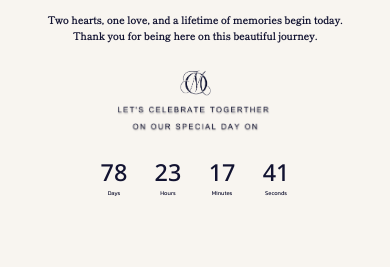
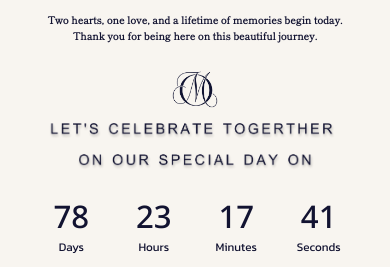
Before and after one commit to Thittawin-Khongna/Oat-and-Mam, a plain HTML site: page index.html in a window 390 px wide. Shown: the part 755-1022 px from the top of the page. Before the commit the page ends 958 px from the top, so only its background shows below. Drawn offline with nearby package versions, Linux system fonts and the light colour scheme.

Commit message:
edit2_1608

```diff
--- a/index.html
+++ b/index.html
@@ -48,6 +48,7 @@
     <div class="text_4">
         <img src="images/text_above_time.png" alt="" class="text_above_time">
     </div>
+    <div class="countdown-container">
         <div id="countdown">
                 <div class="time-block">
                     <span id="days">00</span>
@@ -67,6 +68,7 @@
                 </div>
             </div>
         </div>
+    </div>
 
     <script src="script.js"></script>
 </body>
--- a/styles.css
+++ b/styles.css
@@ -113,6 +113,12 @@ body {
   width: 40vw;
 }
 
+.countdown-container{
+    display: flex;
+    flex-direction: column; /* จัดให้อยู่ในคอลัมน์เดียวกัน */
+    align-items: center; /* จัดให้อยู่ตรงกลางในแนวนอน */
+}
+
 .countdown {
     margin-bottom: 1.5vw; /* แปลงจาก 3% */
     clear: both; /* เพิ่ม clear: both; */
@@ -169,6 +175,24 @@ body {
     font-size: 1.5vw;
     margin-top: -4vw;
   }
+  .Logo{
+    width: 15vw;
+  }
+  .text_above_time {
+    width: 75vw;
+  }
+  /* เพิ่มขนาด countdown */
+  #countdown {
+    gap: 5vw;
+    margin-top: 4vw;
+  }
+  .time-block span {
+    font-size: 10vw;
+    padding: 2.5vw;
+  }
+  .time-block p {
+    font-size: 2.5vw;
+  }
 }
 
 @media (max-width: 480px) {
@@ -191,5 +215,22 @@ body {
     font-size: 1.3vw;
     margin-top: -4vw;
   }
-
+  .Logo{
+    width: 15vw;
   }
+  .text_above_time {
+    width: 75vw;
+  }
+  /* เพิ่มขนาด countdown */
+  #countdown {
+    gap: 6vw;
+    margin-top: 4vw;
+  }
+  .time-block span {
+    font-size: 8vw;
+    padding: 3vw;
+  }
+  .time-block p {
+    font-size: 3vw;
+  }
+}
```
Lines whose indentation alone changed are shown as unchanged.
